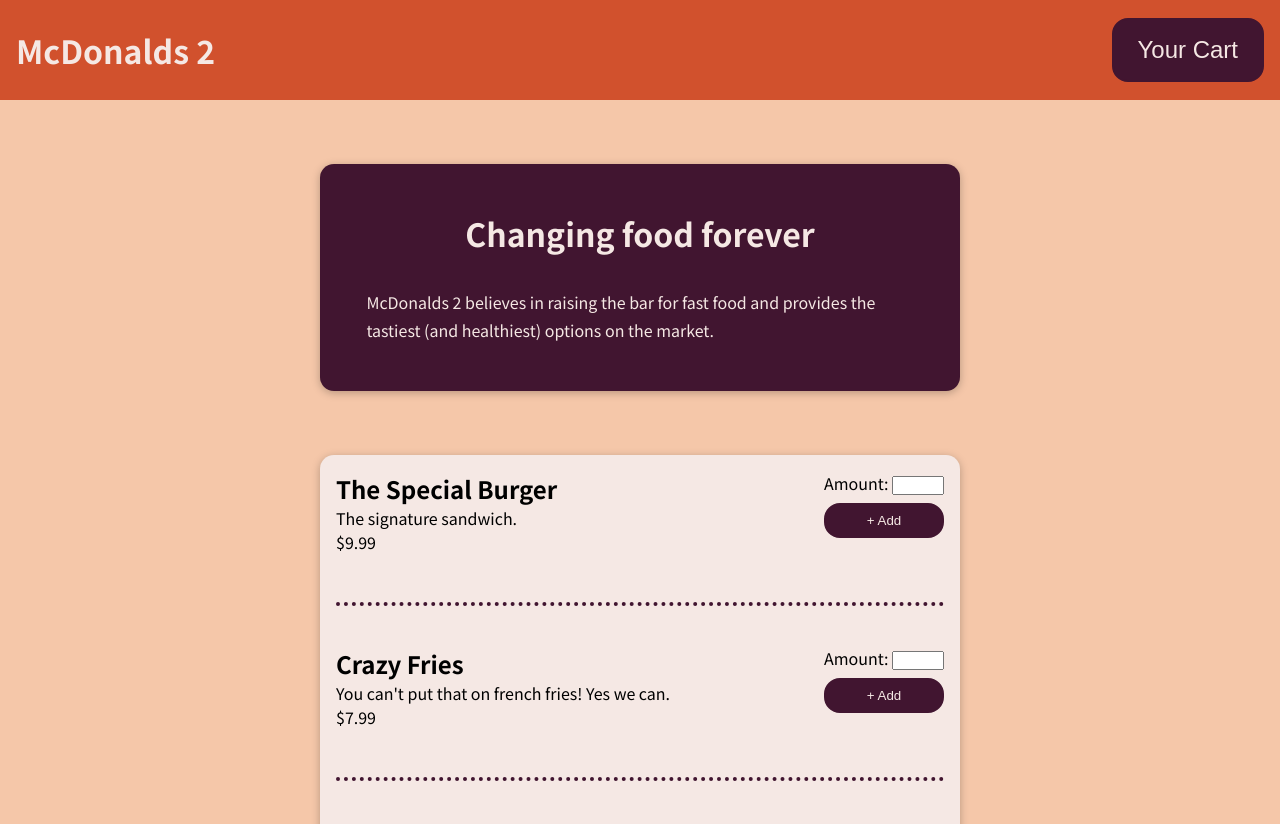
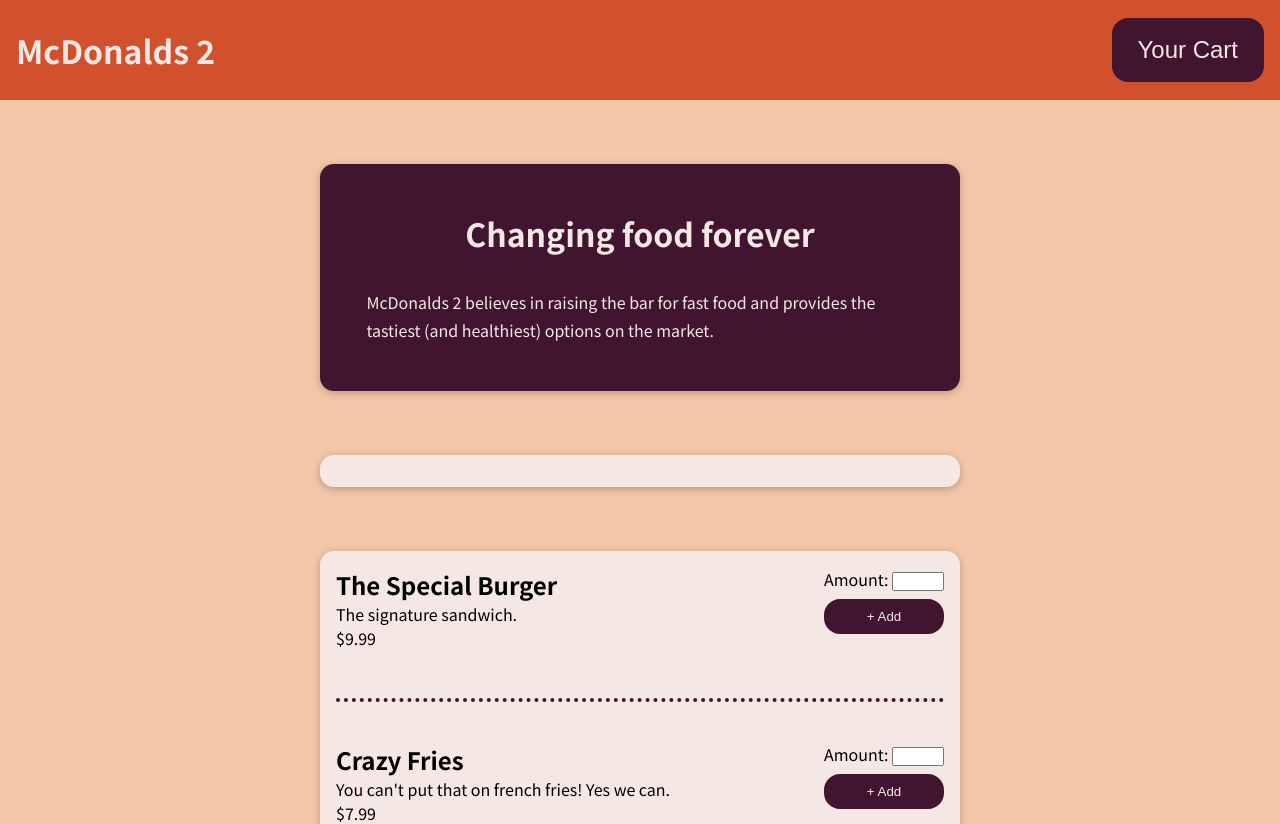
Before and after one commit to kevinjordan1994/food-app, a React (Create React App) app: page / in a window 1280 px wide. Shown: the top 824 px of the page. Built offline with nearby package versions, Linux system fonts and the light colour scheme.

Commit message:
Need to solve CartModal

```diff
--- a/src/App.js
+++ b/src/App.js
@@ -1,4 +1,5 @@
 import React from "react";
+import CartModal from "./components/Cart/CartModal";
 import Header from "./components/Header/Header";
 import ItemList from "./components/Items/ItemList";
 import Overview from "./components/Overview/Overview";
@@ -9,6 +10,7 @@
     <Cart.Provider value={{ itemsInCart: [], totalPrice: 0 }}>
       <Header />
       <Overview />
+      <CartModal />
       <ItemList />
     </Cart.Provider>
   );
--- /dev/null
+++ b/src/components/Cart/CartModal.js
@@ -0,0 +1,25 @@
+import { useContext, useEffect, useState } from "react";
+import Cart from "../../store/cart";
+import card from "../UI/Card.module.css";
+
+export default function CartModal(props) {
+  const cart = useContext(Cart);
+  const [cartState, updateCart] = useState(cart.itemsInCart);
+
+  //TODO: Make this update when cart.itemsInCart updates
+  useEffect(() => {
+    updateCart(cart.itemsInCart);
+  }, [cart.amount]);
+
+  return (
+    <div className={card.card}>
+      {cartState.map((item) => {
+        return (
+          <h1 key={Date.now().toString()}>
+            {item.name}: {item.quantity}
+          </h1>
+        );
+      })}
+    </div>
+  );
+}
--- a/src/components/Items/Item.js
+++ b/src/components/Items/Item.js
@@ -7,12 +7,12 @@
 export default function Item(props) {
   const cart = useContext(Cart);
 
+  //TODO: Consider useReducer for the cart logic.
+
   const addToCart = (amount) => {
     const cost = amount * props.price;
     cart.totalPrice += cost;
-    for (let i = 0; i < amount; i++) {
-      cart.itemsInCart.push({ itemName: props.name, itemPrice: props.price });
-    }
+    cart.itemsInCart.push({ name: props.name, quantity: amount });
     console.log(cart);
   };
 
```
Also changed, not shown: 1 other file (tests, documents, lock files or other folders).
